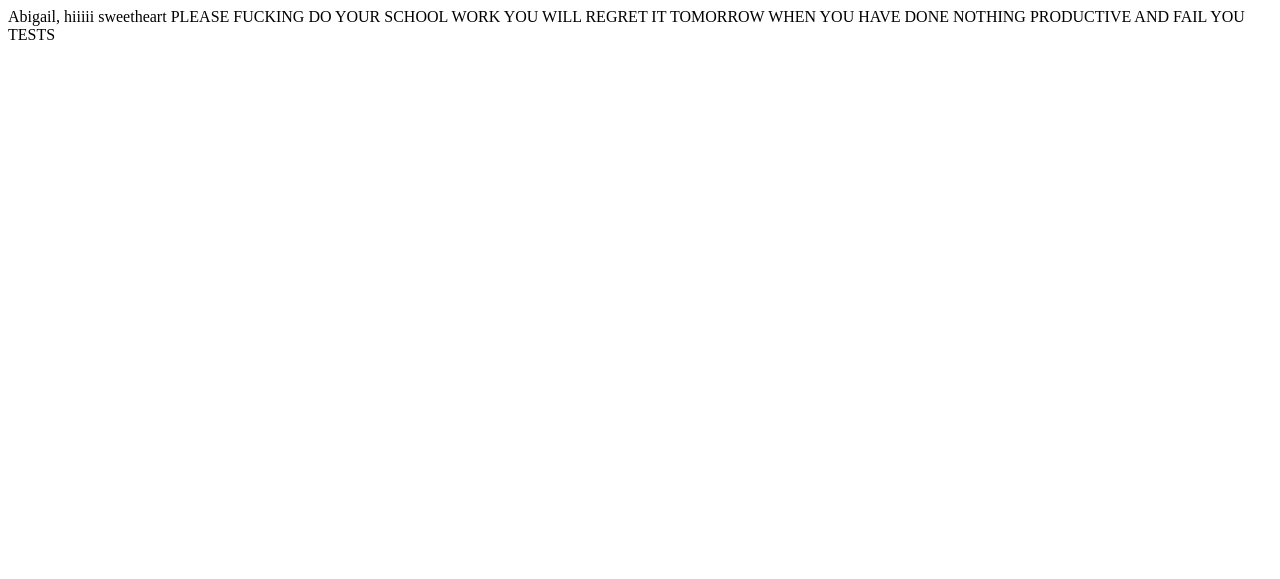
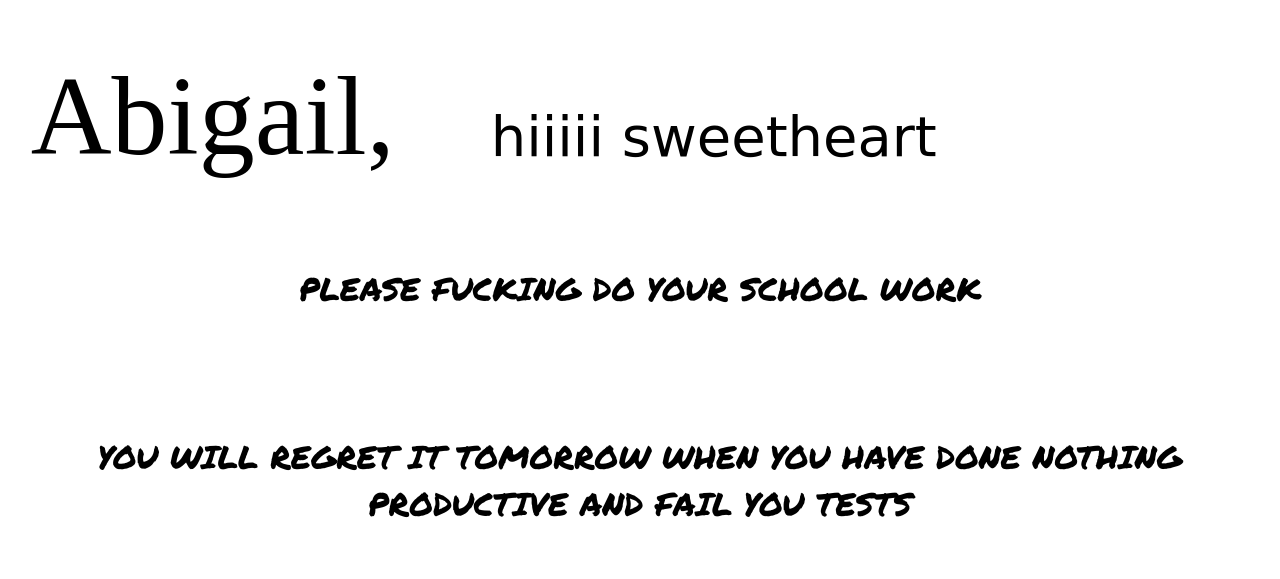
Before and after one commit to leaderkatt/leaderkatt.github.io, a plain HTML site: page index.html in a window 1280 px wide. Drawn offline with Linux system fonts and the light colour scheme; a web font is replaced by a local one.

Commit message:
Update index.html

```diff
--- a/index.html
+++ b/index.html
@@ -4,20 +4,81 @@
         <meta charset = "UTF-8">
         <title>PLEASE DO YOUR SCHOOL WORK</title>
 
+
+        <link rel="preconnect" href="https://fonts.googleapis.com">
+        <link rel="preconnect" href="https://fonts.gstatic.com" crossorigin>
+        <link href="https://fonts.googleapis.com/css2?family=Sevillana&display=swap" rel="stylesheet">
+
+        <link href="https://fonts.googleapis.com/css2?family=Permanent+Marker&display=swap" rel="stylesheet">
+
+        <link href="https://fonts.googleapis.com/css2?family=Pirata+One&display=swap" rel="stylesheet">
+
         <style>
-            .mainTextBox{
+
+            body{
+                margin: 0%;
+            }
+
+            #container{
+                display: grid;
+                grid-template-columns: repeat(12, 1fr);
+                max-width: 100vw;
+                grid-auto-rows: minmax(12rem, auto);
+                /*gap: 1rem;*/
+            }
+
+            #name{
                 display: flex;
+                position: relative;
+                padding-right: 2rem;
+                padding-top: 2.5rem;
+
+                justify-content: flex-end;
+                align-items: center;
+                font-family: "Pirata One";
+                font-size: 7rem;
+                margin: 0px;
+
+            }
+
+            #title{
+                position: relative;
+                display: flex;
+                align-items: center;
+                font-family: "Sevillana", cursive;
+                font-size: 3.5rem;
+                padding-left: 4rem;
+                padding-top: 5rem;
+                margin: 0px;
+
+            }
+
+            .info{
+                position: relative;
+                display: flex;
+                justify-content: center;
+                align-items: center;
                 text-align: center;
+                font-family: "Permanent Marker";
+                font-size: 2rem;
+                padding-left: 4rem;
+                padding-right: 4rem;
+                margin: 0px;
             }
+
+            #name{grid-column: span 4; grid-row: span 1;}
+            #title{grid-column: span 8;}
+            .info{grid-column: span 12; grid-row: span 1}
         </style>
 
     </head>
 
     <body>
-        <div id = "mainTextBox">
-            Abigail, hiiiii sweetheart
-            PLEASE FUCKING DO YOUR SCHOOL WORK
-            YOU WILL REGRET IT TOMORROW WHEN YOU HAVE DONE NOTHING PRODUCTIVE AND FAIL YOU TESTS
+        <div id = "container">
+            <p id = "name">Abigail,</p>
+            <p id = "title">hiiiii sweetheart</p>
+            <p class = "info">PLEASE FUCKING DO YOUR SCHOOL WORK</p>
+            <p class = "info"> YOU WILL REGRET IT TOMORROW WHEN YOU HAVE DONE NOTHING PRODUCTIVE AND FAIL YOU TESTS</p>
         </div>
 
         <script>
```
